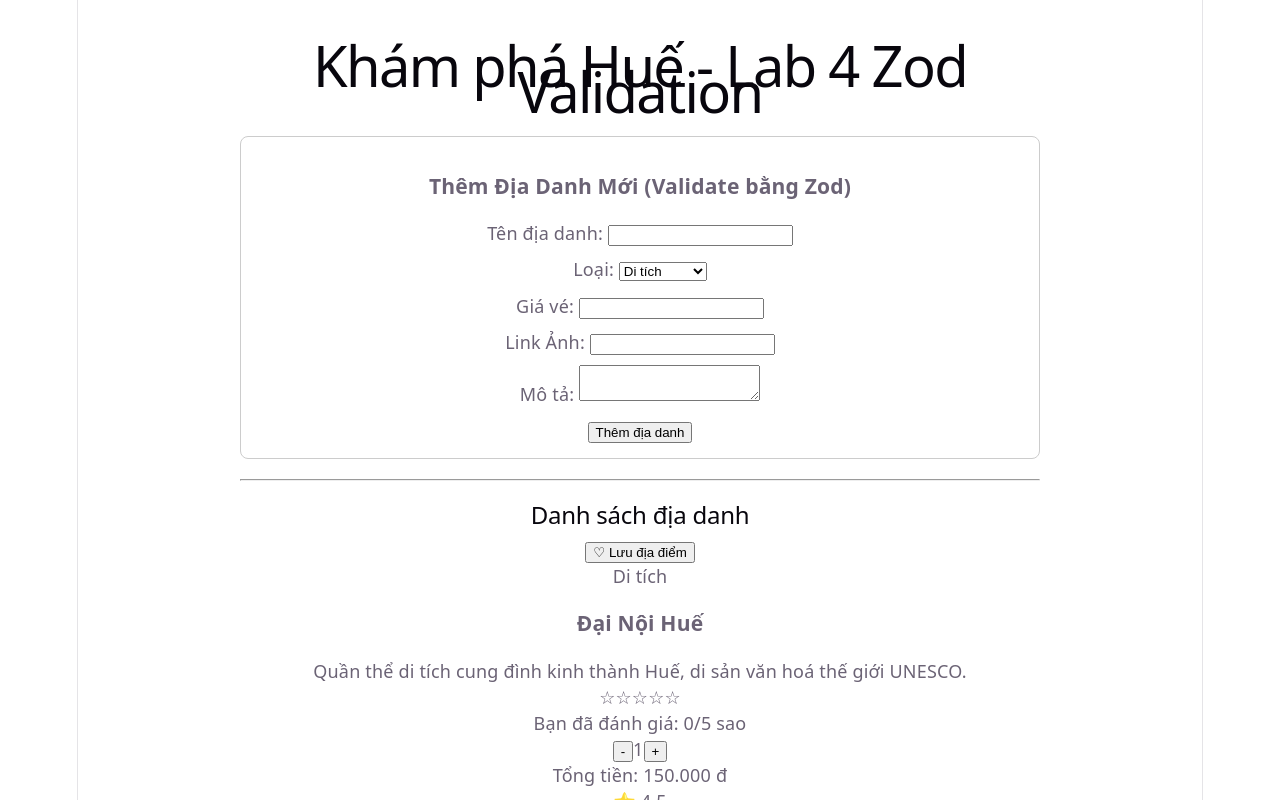
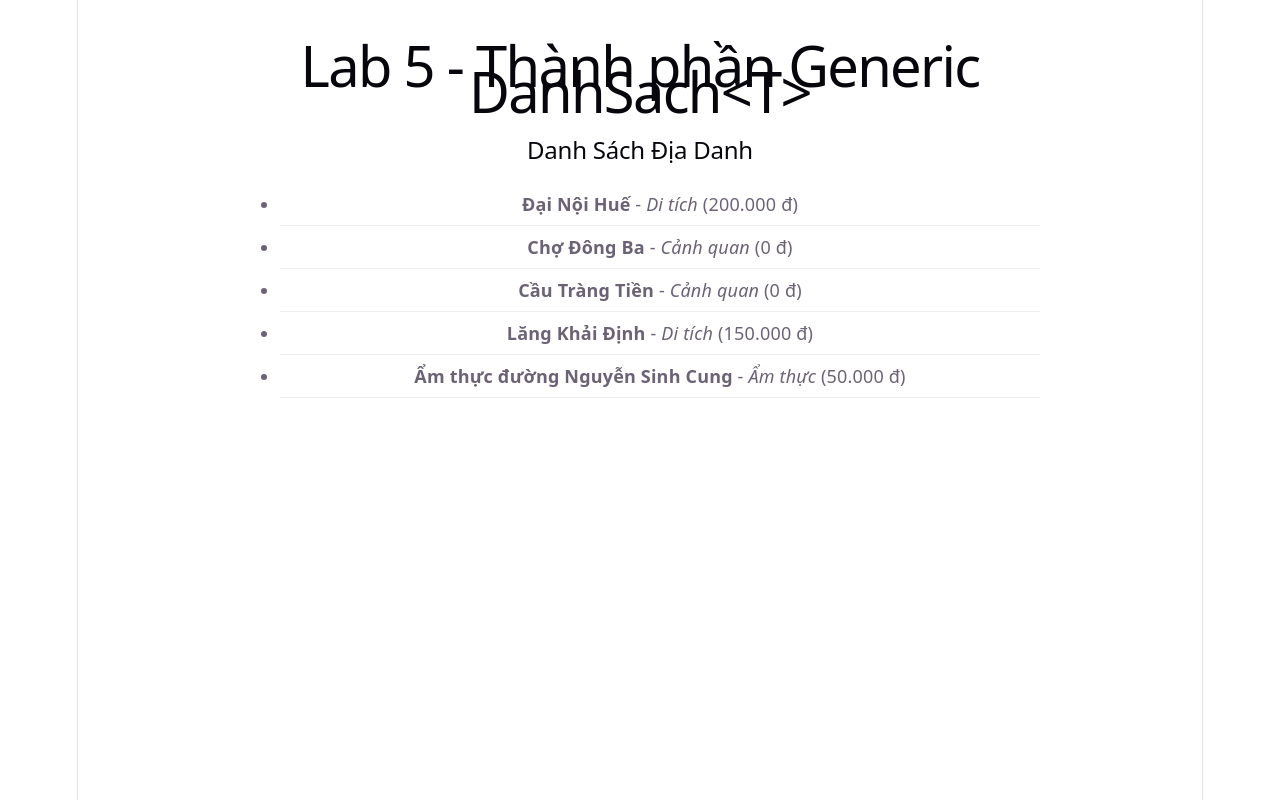
Before and after one commit to duyeenanh/-phu-xuan-react, a React (Vite) app: page / in a window 1280 px wide. Shown: the top 800 px of the page. Built offline with nearby package versions, Linux system fonts and the light colour scheme.

Commit message:
Hoàn thành Lab 5: Thành phần generic DanhSach<T>, as const và satisfies

```diff
--- a/src/App.tsx
+++ b/src/App.tsx
@@ -1,30 +1,23 @@
-import { useState } from 'react';
-import AttractionList from './components/AttractionList';
-import AttractionForm from './components/AttractionForm';
-import { attractions } from './data/attractions';
-import type { DiaDanh } from './types/diaDanh';
+import DanhSach from './components/DanhSach.tsx';
+import { attractions } from './data/attractions.ts'; // Import trực tiếp từ file local
 
 export default function App() {
-  // Quản lý state danh sách địa danh trực tiếp trên giao diện để test form thêm mới
-  const [danhSach, setDanhSach] = useState<DiaDanh[]>(attractions);
-
-  // Hàm nhận dữ liệu mới từ form và đưa vào danh sách
-  const handleAddDiaDanh = (newItem: DiaDanh) => {
-    setDanhSach((prev) => [newItem, ...prev]);
-  };
-
   return (
     <div className="app" style={{ padding: '20px', maxWidth: '800px', margin: '0 auto' }}>
-      <h1>Khám phá Huế - Lab 4 Zod Validation</h1>
+      <h1>Lab 5 - Thành phần Generic DanhSach&lt;T&gt;</h1>
 
-      {/* Form thêm địa danh có kiểm chứng bằng Zod */}
-      <AttractionForm onAdd={handleAddDiaDanh} />
-
-      <hr style={{ margin: '20px 0' }} />
-
-      <h2>Danh sách địa danh</h2>
-      {/* Hiển thị danh sách */}
-      <AttractionList danhSachMoTa={danhSach} />
+      <h2>Danh Sách Địa Danh</h2>
+      {/* Sử dụng component generic DanhSach<T> với mảng dữ liệu import trực tiếp */}
+      <DanhSach
+        cacMuc={attractions}
+        layKhoa={(item) => item.id}
+        hienThi={(item) => (
+          <div style={{ padding: '8px 0', borderBottom: '1px solid #eee' }}>
+            <strong>{item.ten}</strong> - <em>{item.loai}</em> ({item.giaVe.toLocaleString('vi-VN')} đ)
+          </div>
+        )}
+        khiRong={<p>Không có địa danh nào để hiển thị.</p>}
+      />
     </div>
   );
 }
--- /dev/null
+++ b/src/components/DanhSach.tsx
@@ -0,0 +1,28 @@
+import type { Key, ReactNode } from 'react';
+
+// Thành phần GENERIC: <T> là "biến kiểu" — T được xác định khi thành phần được sử dụng
+type DanhSachProps<T> = {
+  cacMuc: T[];
+  layKhoa: (muc: T) => Key;
+  hienThi: (muc: T) => ReactNode; // render prop có kiểu dữ liệu chính xác
+  khiRong?: ReactNode;
+};
+
+export default function DanhSach<T>({
+  cacMuc,
+  layKhoa,
+  hienThi,
+  khiRong = <p>Chưa có dữ liệu.</p>,
+}: DanhSachProps<T>) {
+  if (cacMuc.length === 0) {
+    return <>{khiRong}</>;
+  }
+
+  return (
+    <ul>
+      {cacMuc.map((muc) => (
+        <li key={layKhoa(muc)}>{hienThi(muc)}</li>
+      ))}
+    </ul>
+  );
+}
```
